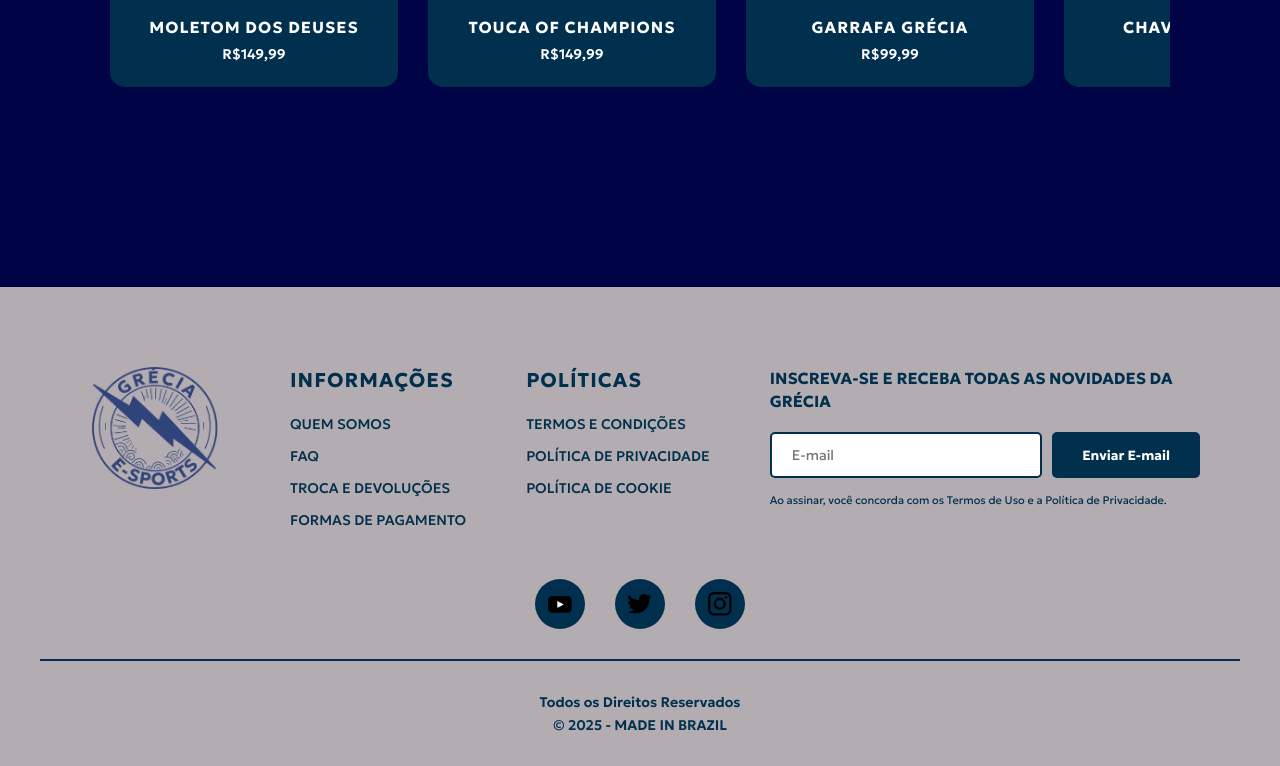
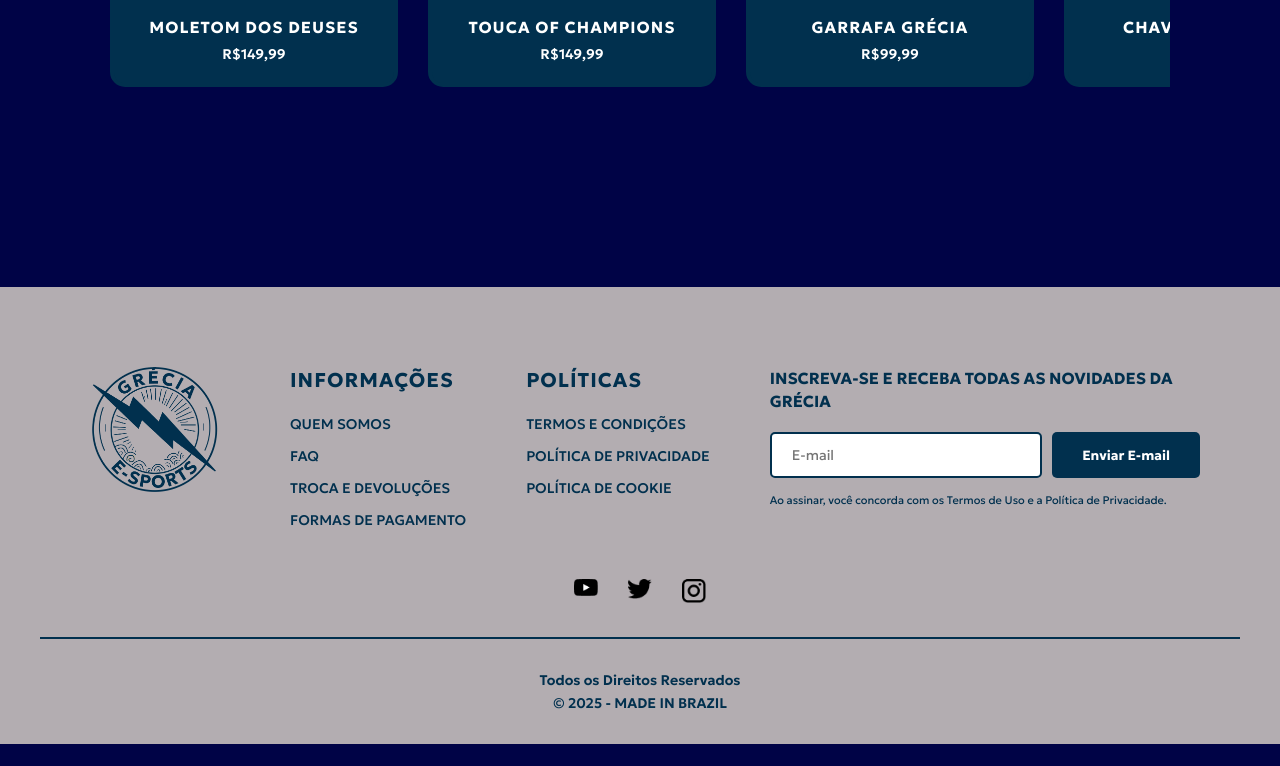
Before and after one commit to 1Vinicius-dev/Grecia-E-sports, a plain HTML site: page index.html in a window 1280 px wide. Shown: the part 4141-4907 px from the top of the page. After the commit the page ends 4885 px from the top, so only its background shows below. Drawn offline with Linux system fonts and the light colour scheme.

Commit message:
fix:footer

```diff
--- a/index.html
+++ b/index.html
@@ -149,7 +149,7 @@
   <footer>
     <div class="footer-container">
       <div class="footer-logo">
-        <img src="imagens/Logo.png" alt="Grécia E-Sports Logo">
+        <img src="./imagens/logo grecia2.png" alt="Grécia E-Sports Logo">
       </div>
 
       <div class="footer-section">
@@ -188,9 +188,8 @@
       <a href="#" class="social-icon">
         <img src="imagens/Twitter.png" alt="Twitter">
       </a>
-      <a href="#" class="social-icon">
-        <img src="imagens/instagram.png" alt="Instagram">
-      </a>
+      <a href="https://www.instagram.com/greciae.sports?igsh=ZXd0bDZka2trbHd3" class="social-icon" ><img src="imagens/instagram.png" alt="Instagram"></a>
+
     </div>
 
     <div class="footer-bottom">
--- a/style.css
+++ b/style.css
@@ -460,7 +460,7 @@ footer {
 
 .footer-logo img {
     width: 150px;
-    filter: invert(10%) sepia(90%) saturate(500%) hue-rotate(180deg);
+
 }
 
 .footer-section h3 {
@@ -547,7 +547,7 @@ footer {
     margin: 50px 0 30px;
 }
 
-.social-icon {
+/* .social-icon {
     display: flex;
     align-items: center;
     justify-content: center;
@@ -556,7 +556,7 @@ footer {
     background: #01304E;
     border-radius: 50%;
     transition: all 0.3s ease;
-}
+} */
 
 .social-icon img {
     width: 24px;
@@ -564,7 +564,7 @@ footer {
 }
 
 .social-icon:hover {
-    background: #AB7F32;
+    /* background: #ffffff; */
     transform: scale(1.1);
 }
 
```
Also changed, not shown: imagens/logo grecia2.png (added).
